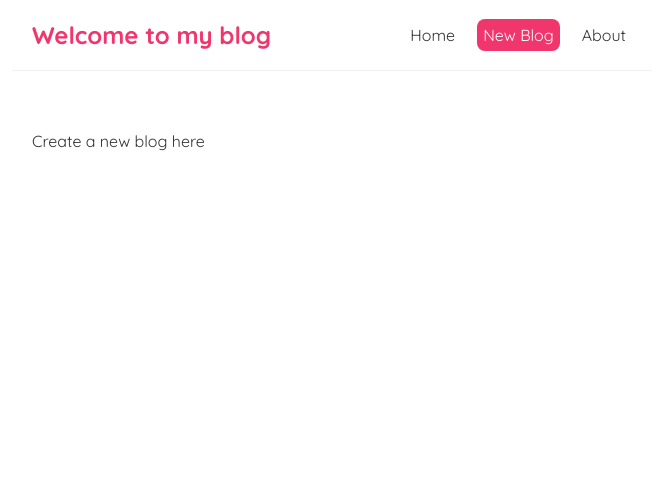
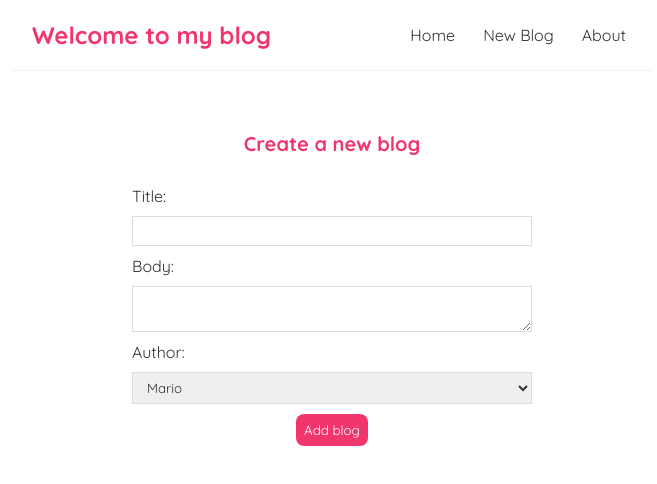
Before and after one commit to SouradeepD23/my-blog, a React (Create React App) app: page /create in a window 1280 px wide. Shown: the top 484 px of the page, without its empty margins (308-965 px from the left). Built offline with nearby package versions, Linux system fonts and the light colour scheme.

Commit message:
Route parameters, Controlled inputs, add/delete blogs, submit events, redirects, 404 setup

```diff
--- a/src/App.js
+++ b/src/App.js
@@ -9,6 +9,8 @@ import About from './About';
 // import UseEffect from './UseEffect';
 import {BrowserRouter as Router, Route, Switch} from 'react-router-dom';
 import NewBlog from './NewBlog';
+import BlogDetails from './BlogDetails';
+import NotFound from './NotFound';
 
 function App() {
   return (
@@ -26,6 +28,12 @@ function App() {
           <Route path="/about">
             <About />
           </Route>
+          <Route path="/blogs/:id">
+            <BlogDetails />
+          </Route>
+          <Route path="*">
+            <NotFound />
+          </Route>
         </Switch>
         {/* <ListOutput></ListOutput> */}
         {/* <UseEffect></UseEffect> */}
--- /dev/null
+++ b/src/BlogDetails.js
@@ -0,0 +1,36 @@
+import { useHistory, useParams } from "react-router-dom";
+import useFetch from "./useFetch";
+
+const BlogDetails = () => {
+
+    const { id } = useParams();
+    const { data: blog, isLoading, error } = useFetch('http://localhost:8000/blogs/' + id);
+
+    const history = useHistory();
+
+    const handleClick = () => {
+        fetch('http://localhost:8000/blogs/' + blog.id, {
+            method: 'DELETE'
+        }).then(() => {
+            console.log('blog deleted');
+            history.push('/');
+        })
+    }
+
+    return (
+        <div className="blog-details">
+            {isLoading && <p>Loading...</p>}
+            {error && <p>{ error }</p>}
+            {blog && (
+                <article>
+                    <h2>{blog.title}</h2>
+                    <h4>Written by: {blog.author}</h4>
+                    <div>{blog.body}</div>
+                    <button onClick = {handleClick}>delete</button>
+                </article>
+            )}
+        </div>
+    );
+}
+
+export default BlogDetails;
--- a/src/BlogList.js
+++ b/src/BlogList.js
@@ -1,3 +1,5 @@
+import { Link } from 'react-router-dom';
+
 const BlogList = (props) => {
 
     const blogs = props.blogs;
@@ -9,8 +11,11 @@ const BlogList = (props) => {
             <h2>{title}</h2>
             {blogs.map((blog) => (
                 <div className="blog-preview" key={blog.id}>
-                    <h2>{blog.title}</h2>
-                    <p>Written by {blog.author}</p>
+                    <Link to={`blogs/${blog.id}`}>
+                        <h2>{blog.title}</h2>
+                        <p>Written by {blog.author}</p>
+                    </Link>
+
                     {/* <button onClick={() => handleDelete(blog.id)}>delete</button> */}
                 </div>
             ))}
--- a/src/Navbar.js
+++ b/src/Navbar.js
@@ -6,11 +6,7 @@ const Navbar = () => {
             <h1>Welcome to my blog</h1>
             <div className="links">
                 <Link to="/">Home</Link>
-                <Link to="/create" style={{
-                    color: "white",
-                    backgroundColor: "#f1356d",
-                    borderRadius: '8px'
-                }}>New Blog</Link>
+                <Link to="/create">New Blog</Link>
                 <Link to="/about">About</Link>
             </div>
         </nav>
--- a/src/NewBlog.js
+++ b/src/NewBlog.js
@@ -1,7 +1,64 @@
+import { useState } from "react";
+import { useHistory } from "react-router";
+
 const NewBlog = () => {
+
+    const [title, setTitle] = useState('');
+    const [body, setBody] = useState('');
+    const [author, setAuthor] = useState('');
+    const [isPending, setIsPending] = useState(false);
+
+    const history = useHistory();
+
+    const handleSubmit = (e) => {               //access to event object e by default
+        e.preventDefault();                     // prevents reloading the page on submit
+        const blog = {title, body, author};     //no need to send id as json-server automatically adds uid to each record
+        // console.log(blog);
+
+        setIsPending(true);
+
+        //use fetch method with POST to submit data
+        fetch('http://localhost:8000/blogs', {
+            method: 'POST',
+            headers: { "Content-Type": "application/json" },
+            body: JSON.stringify(blog)
+        }).then(() => {
+            console.log('New blog added');
+            setIsPending(false);
+            history.push('/');
+        })
+    }
+
     return (
-        <div>
-            <p>Create a new blog here</p>
+        <div className="new-blog">
+            <h2>Create a new blog</h2>
+            <form onSubmit = {handleSubmit}>
+                <label>Title:</label>
+                <input
+                type = "text"
+                required
+                value = {title}
+                onChange = {(e) => setTitle(e.target.value)}        //2 way binding between script and dom
+                />
+                <label>Body:</label>
+                <textarea
+                required
+                value = {body}
+                onChange = {(e) => setBody(e.target.value)}
+                ></textarea>
+                <label>Author:</label>
+                <select
+                required
+                value = {author}
+                onChange = {(e) => setAuthor(e.target.value)}
+                >
+                    <option value="mario">Mario</option>
+                    <option value="luigi">Luigi</option>
+                    <option value="bowser">Bowser</option>
+                </select>
+                {!isPending && <button>Add blog</button>}
+                {isPending && <button disabled>Add blog</button>}
+            </form>
         </div>
     );
 }
--- /dev/null
+++ b/src/NotFound.js
@@ -0,0 +1,13 @@
+import { Link } from "react-router-dom";
+
+const NotFound = () => {
+    return (
+        <div>
+            <h2>Error 404</h2>
+            <p>Page not found</p>
+            <Link to = "/">Click here to go back to homepage</Link>
+        </div>
+    );
+}
+
+export default NotFound;
--- a/src/index.css
+++ b/src/index.css
@@ -46,3 +46,46 @@
   color: #f1356d;
   margin-bottom: 8px;
 }
+.blog-preview a {
+  text-decoration: none;
+}
+
+/* create new blog form */
+.new-blog {
+  max-width: 400px;
+  margin: 0 auto;
+  text-align: center;
+}
+.new-blog label {
+  text-align: left;
+  display: block;
+}
+.new-blog h2 {
+  font-size: 20px;
+  color: #f1356d;
+  margin-bottom: 30px;
+}
+.new-blog input, .new-blog textarea, .new-blog select {
+  width: 100%;
+  padding: 6px 10px;
+  margin: 10px 0;
+  border: 1px solid #ddd;
+  box-sizing: border-box;
+  display: block;
+}
+.new-blog button {
+  background: #f1356d;
+  color: #fff;
+  border: 0;
+  padding: 8px;
+  border-radius: 8px;
+  cursor: pointer;
+}
+.blog-details button {
+  background: #f1356d;
+  color: #fff;
+  border: 0;
+  padding: 8px;
+  border-radius: 8px;
+  cursor: pointer;
+}
--- a/src/index.js
+++ b/src/index.js
@@ -1,4 +1,4 @@
-import React, { Component } from 'react';
+import React from 'react';
 import ReactDOM from 'react-dom';
 import './index.css';
 import App from './App';
--- a/src/useFetch.js
+++ b/src/useFetch.js
@@ -1,4 +1,4 @@
-//Custom hook to fetch data in general
+//Custom hook to fetch data in general, can be used for all fetch ops
 
 import { useState, useEffect } from 'react';
 
@@ -12,7 +12,7 @@ const useFetch = (url) => {
 
         const abortCont = new AbortController();                //AbortController object
 
-        setTimeout(() => {
+        // setTimeout(() => {
             fetch(url, {signal: abortCont.signal})                  //pass AbortController signal as option for fetch
             .then(res => {
                 if(!res.ok){
@@ -37,7 +37,7 @@ const useFetch = (url) => {
                     setIsLoading(false);
                 }
             });
-        }, 1000)
+        // }, 1000)
 
          return () => {                                  //returning cleanup function for unmounting component
             console.log('cleanup func');
```
Also changed, not shown: data/db_copy.json (added, +22 -0 lines), data/db.json (indentation only), 1 other file (tests, documents, lock files or other folders).
